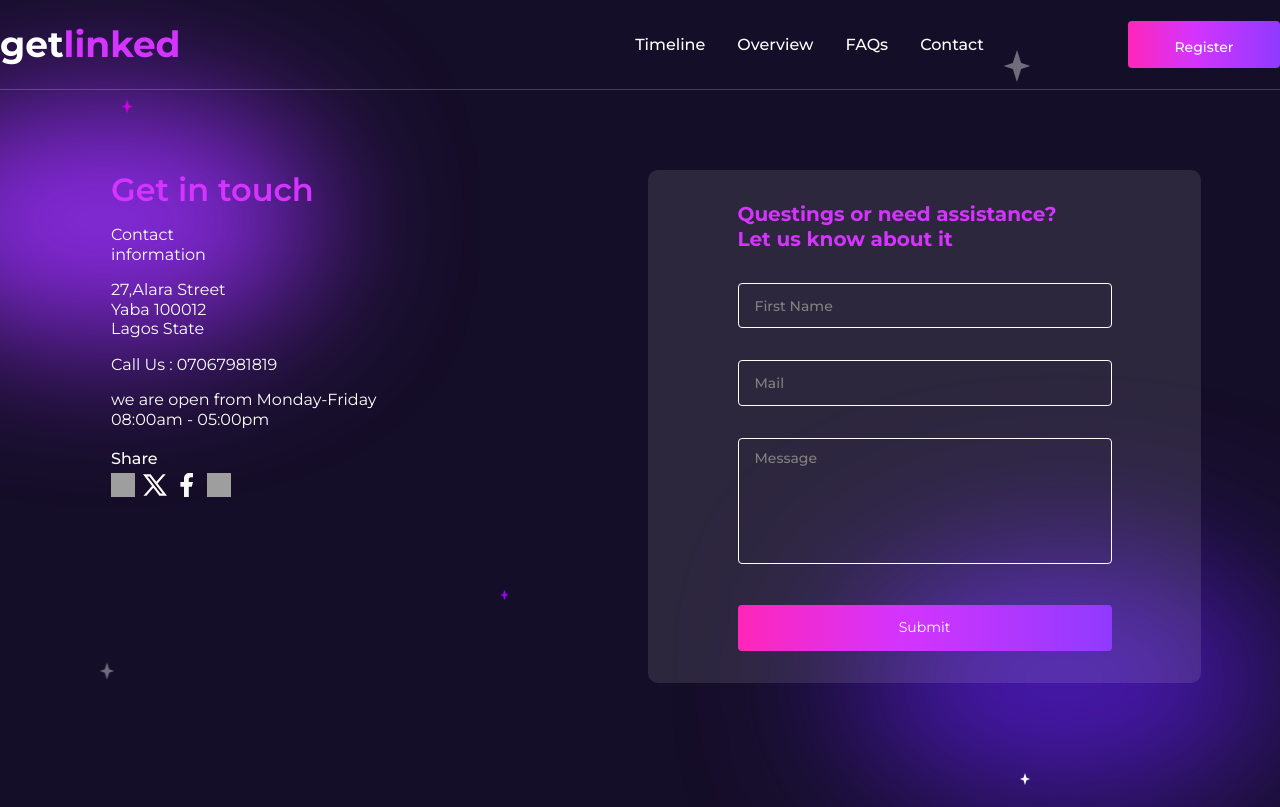
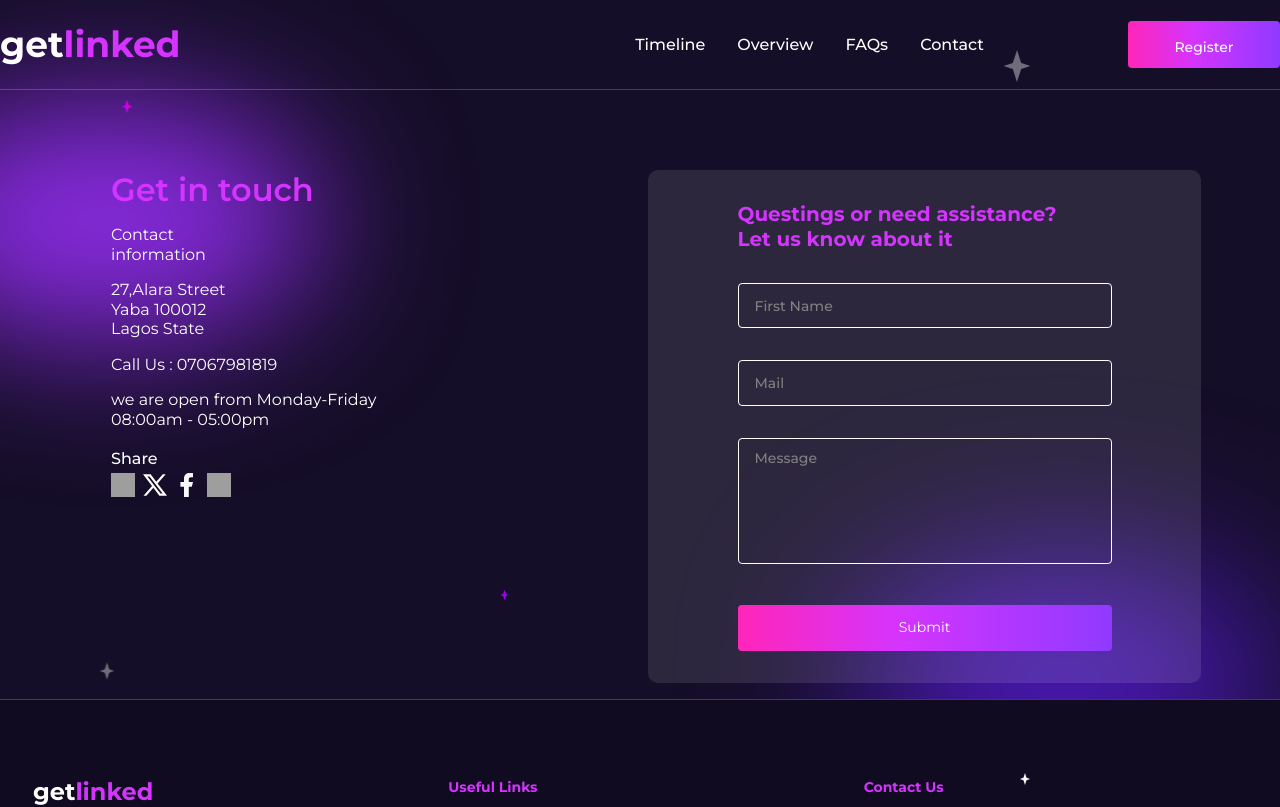
Before and after one commit to Olawumi-Olusegun/Hackathon, a React (Vite) app: page /contact in a window 1280 px wide. Shown: the top 807 px of the page. Built offline with nearby package versions, Linux system fonts and the light colour scheme; no server answers; grey boxes are pictures that could not be loaded.

Commit message:
small little change

```diff
--- a/src/pages/contact/contact.css
+++ b/src/pages/contact/contact.css
@@ -200,7 +200,7 @@ form {
     margin: 0 auto;
     margin-top: calc(4rem + 90px);
     width: 100%;
-    height: calc(100vh - 90px);
+    /* height: calc(100vh - 90px); */
     padding: 1rem 1.5rem;
   }
 
```
